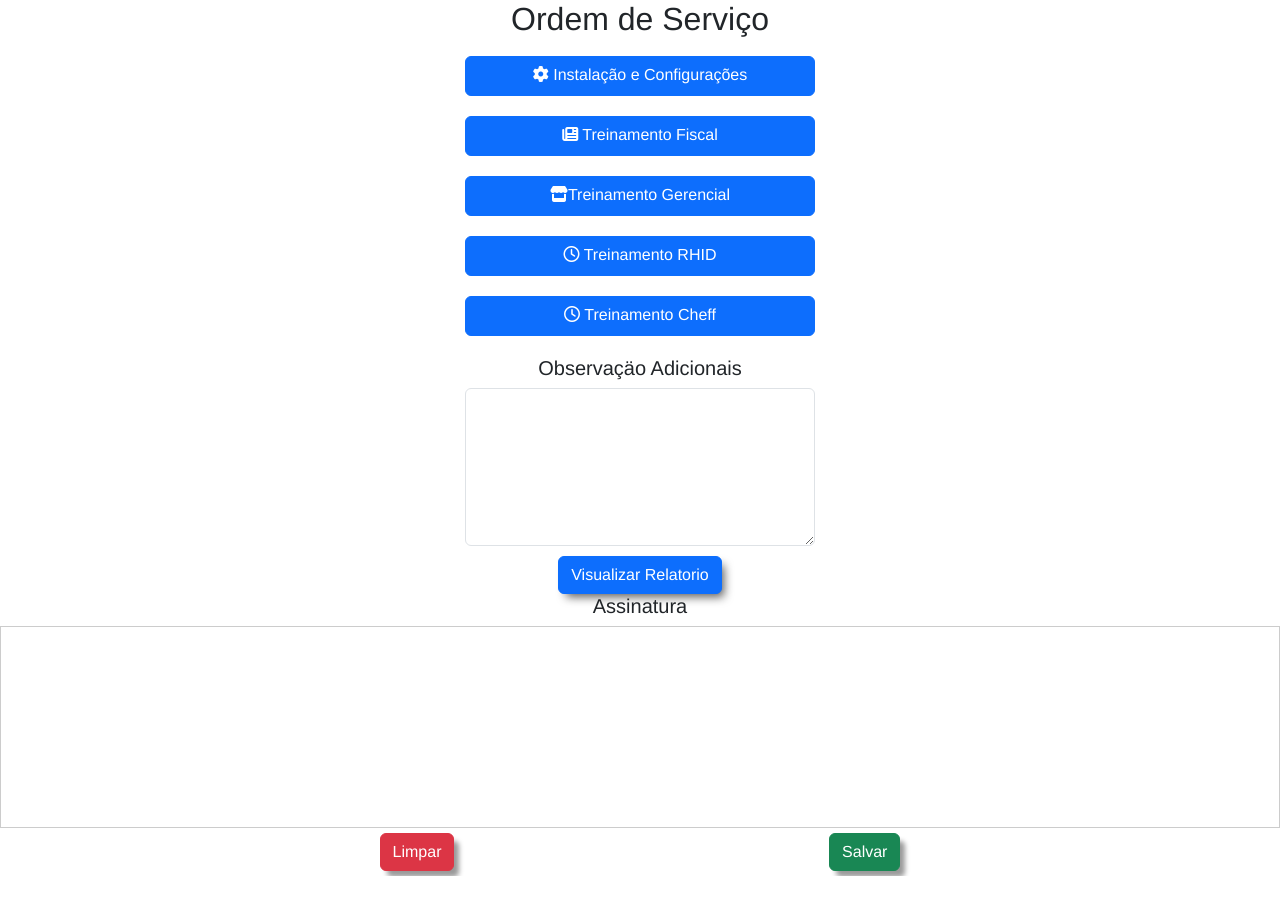
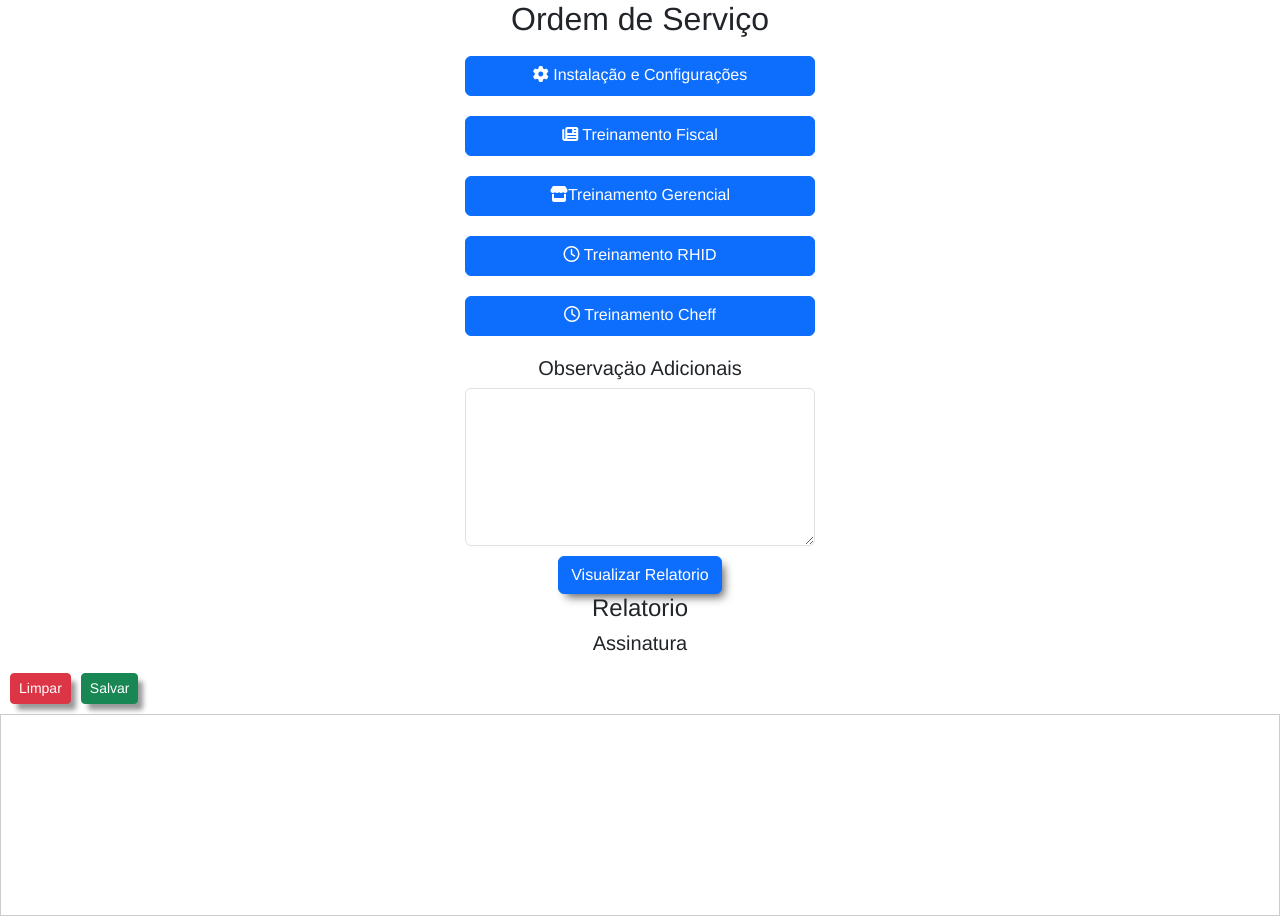
Before and after one commit to brendo-perigolo/project-relatorio, an Angular app: page /complete in a window 1280 px wide. Before the commit the page ends 876 px from the top, so only its background shows below. Built offline with nearby package versions, Linux system fonts and the light colour scheme.

Commit message:
Incluso Modulo Assinaturar v10 - test9

```diff
--- a/src/app/app.routes.ts
+++ b/src/app/app.routes.ts
@@ -1,5 +1,6 @@
 import { Component } from "@angular/core";
 import { Routes } from "@angular/router";
 import { SignaturePadComponent } from "./components/signature-pad/signature-pad.component";
+import { RelatorioComponent } from "./components/pages/relatorio/relatorio.component";
 
-export const routes: Routes = [{ path: "complete", component: SignaturePadComponent }];
+export const routes: Routes = [{ path: "complete", component: RelatorioComponent }];
--- /dev/null
+++ b/src/app/components/pages/relatorio/relatorio.component.html
@@ -0,0 +1,6 @@
+<div class="conteiner">
+  <h4>Relatorio</h4>
+  <div class="pad">
+    <app-signature-pad></app-signature-pad>
+  </div>
+</div>
--- a/src/app/components/signature-pad/signature-pad.component.html
+++ b/src/app/components/signature-pad/signature-pad.component.html
@@ -1,14 +1,14 @@
 <div class="containter">
   <h5>Assinatura</h5>
+  <div class="btn-container">
+    <div>
+      <button class="btn btn-danger btn-sm" (click)="clear()">Limpar</button>
+    </div>
+    <div>
+      <button class="btn btn-success btn-sm" (click)="save()">Salvar</button>
+    </div>
+  </div>
   <div class="signature-container">
     <canvas #signaturePad></canvas>
   </div>
-  <div class="btn-container">
-    <div>
-      <button class="btn btn-danger" (click)="clear()">Limpar</button>
-    </div>
-    <div>
-      <button class="btn btn-success" (click)="save()">Salvar</button>
-    </div>
-  </div>
 </div>
--- a/src/app/components/signature-pad/signature-pad.component.scss
+++ b/src/app/components/signature-pad/signature-pad.component.scss
@@ -9,7 +9,7 @@
 }
 
 canvas {
-  width: 90vw;
+  width: 100vw;
   height: 200px;
   touch-action: none;
 }
@@ -18,6 +18,6 @@ canvas {
   width: 100%;
   display: flex;
   align-items: center;
-  padding: 5px;
-  justify-content: space-evenly;
+  padding: 10px;
+  gap: 10px;
 }
--- a/src/app/components/signature-pad/signature-pad.component.ts
+++ b/src/app/components/signature-pad/signature-pad.component.ts
@@ -44,8 +44,8 @@ export class SignaturePadComponent implements AfterViewInit {
 
     if (context) {
       this.signaturePad = new SignaturePad(canvas, {
-        minWidth: 1.0,
-        maxWidth: 1.5,
+        minWidth: 0.5,
+        maxWidth: 1.0,
         penColor: "black",
         backgroundColor: "white",
       });
```
Also changed, not shown: src/app/components/pages/relatorio/relatorio.component.ts (added, +11 -0 lines), src/app/components/pages/relatorio/relatorio.component.scss (added), 1 other file (tests, documents, lock files or other folders).
